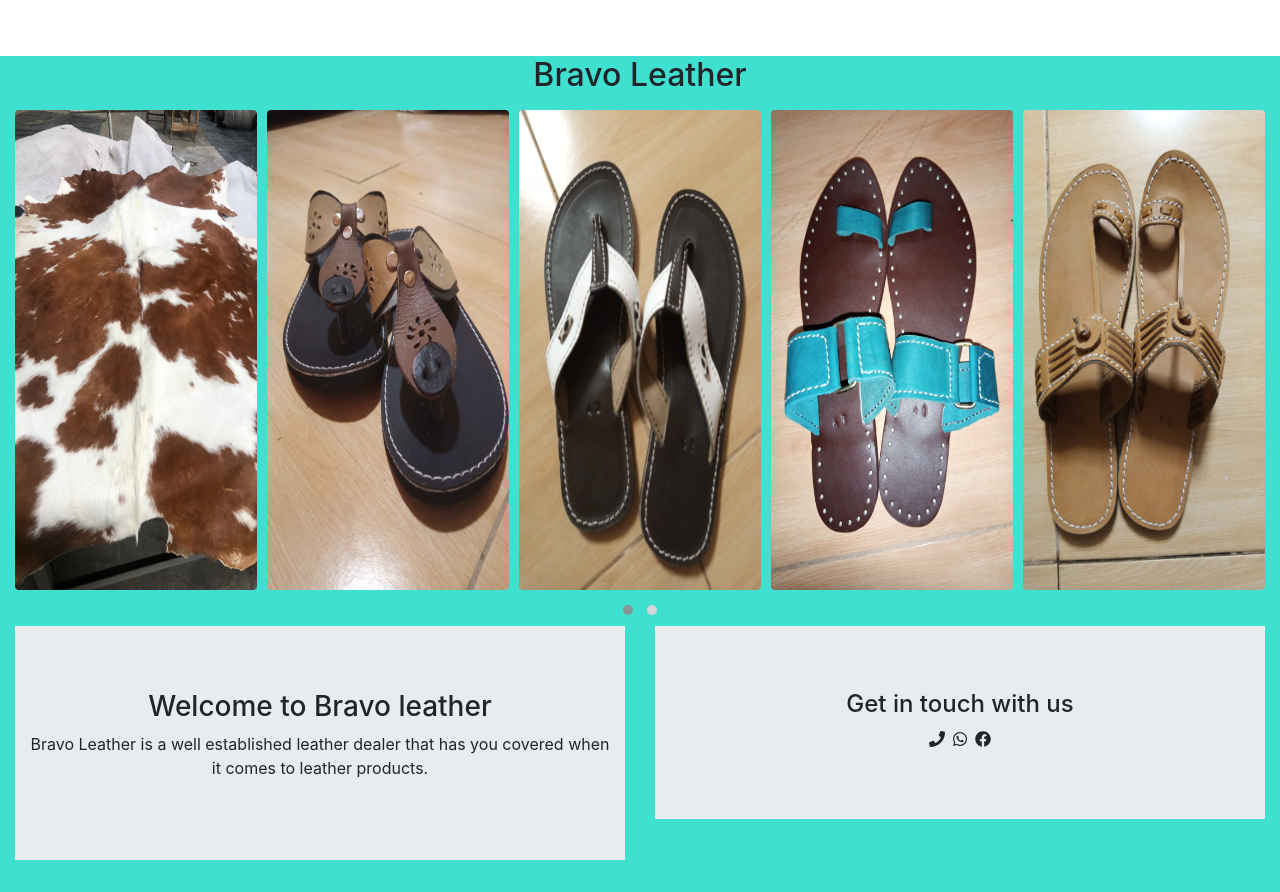
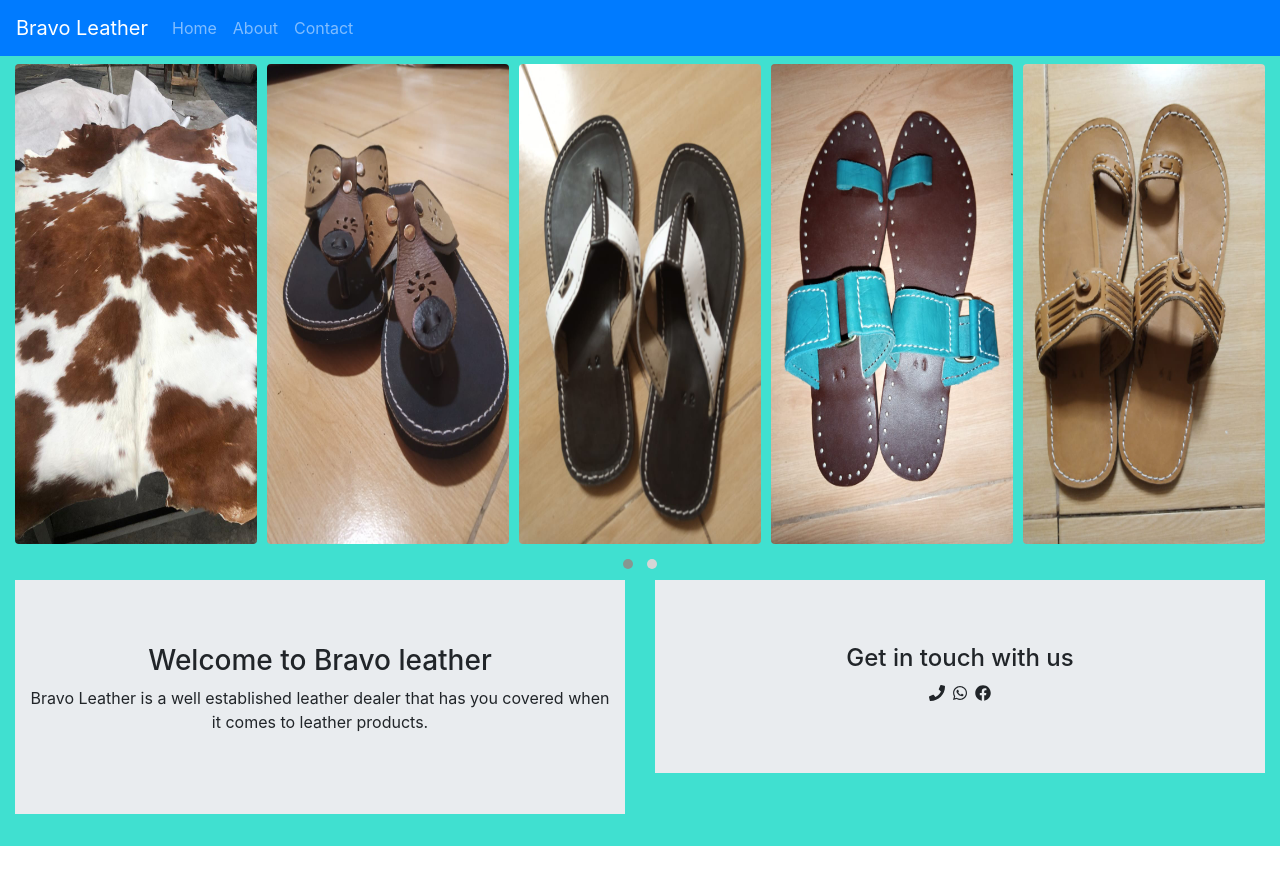
Before and after one commit to wambuguedison/bravo-leather, a React (Create React App) app: page / in a window 1280 px wide. After the commit the page ends 846 px from the top, so only its background shows below. Built offline with nearby package versions, Linux system fonts and the light colour scheme.

Commit message:
Render Navbar

```diff
--- a/src/App.js
+++ b/src/App.js
@@ -1,5 +1,6 @@
 import React from "react";
 import { Container, Col, Row } from "react-bootstrap";
+import NavBar from "./components/Navbar";
 import Carousel from "./components/Carousel";
 import Info from "./components/Info";
 import Contact from "./components/Contact";
@@ -8,7 +9,7 @@
 function App() {
   return (
     <div className="App">
-      <h2>Bravo Leather</h2>
+      <NavBar />
       <Carousel />
       <Container fluid>
         <Row>
```
